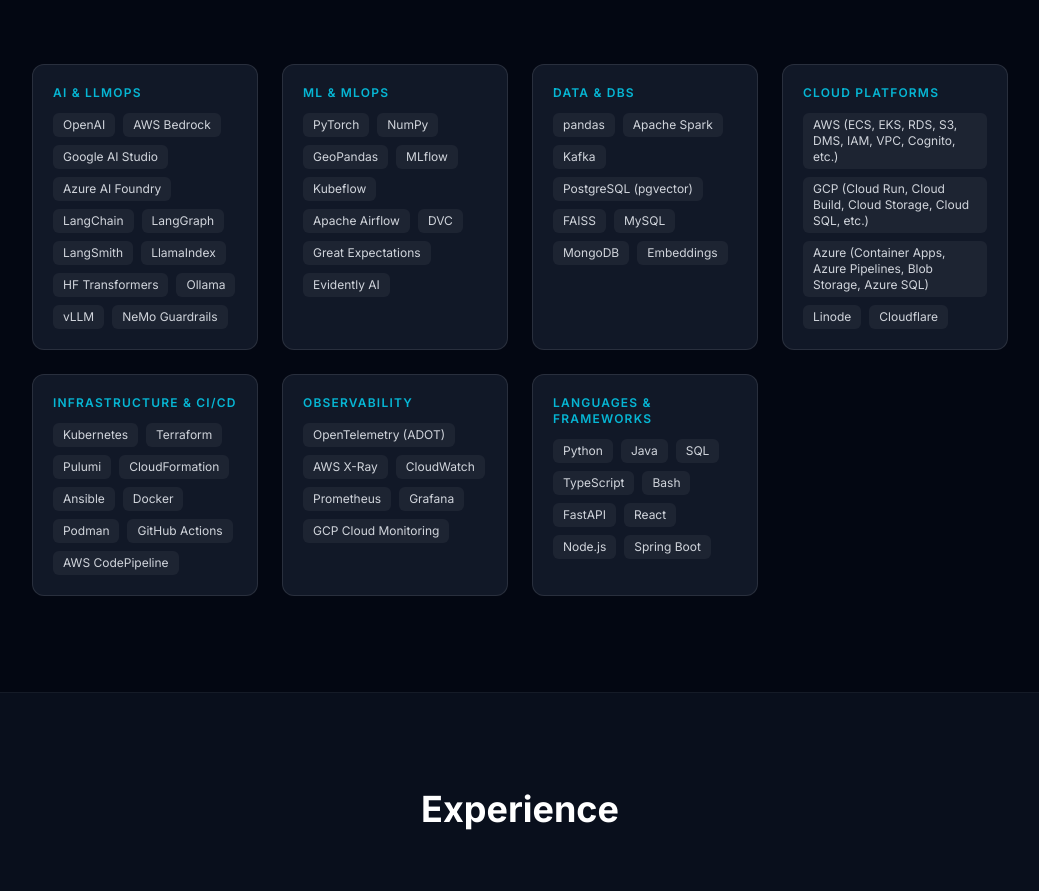
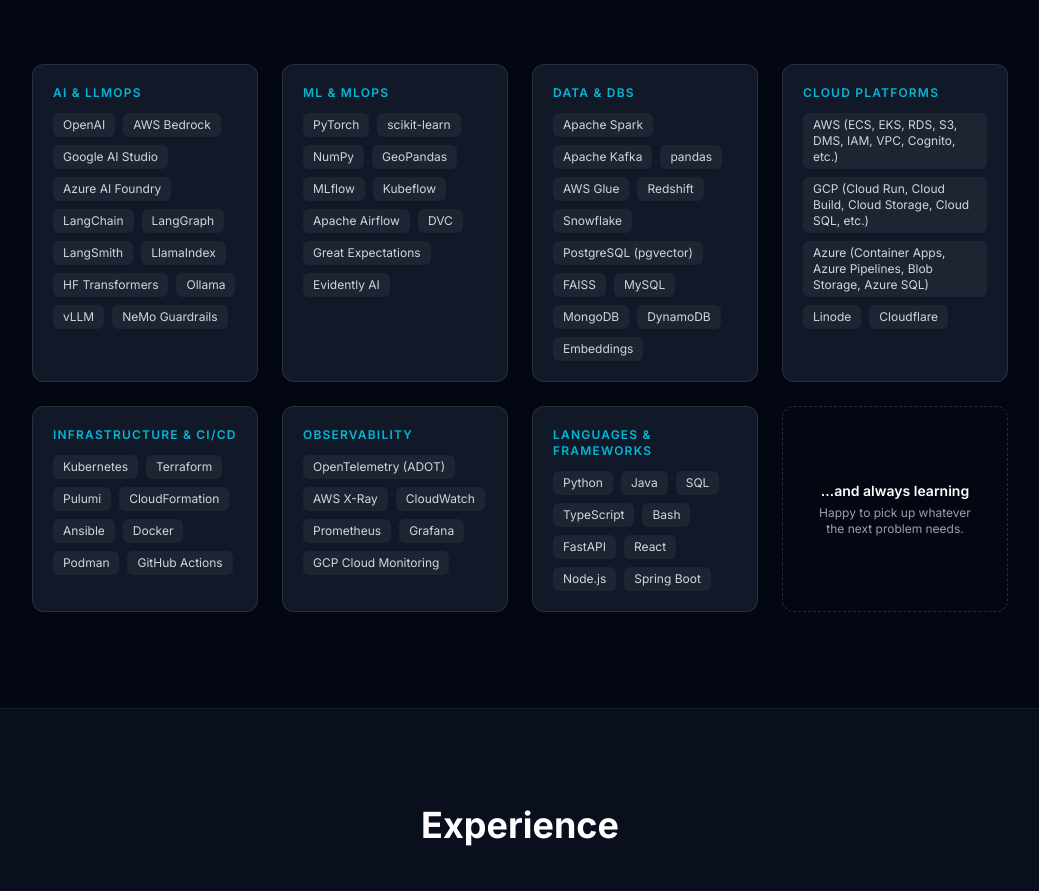
Before and after one commit to MurtazaN/Portfolio, a Next.js app: page / in a window 1280 px wide. Shown: the part 1218-2109 px from the top of the page, without its empty margins (120-1159 px from the left). Built offline with nearby package versions, Linux system fonts and the light colour scheme.

Commit message:
Refresh contact info and skills list
Update the hero email link to use the new address, expand the Skills section with additional ML and data tooling, trim outdated CI/CD entries, and add a closing card that highlights adaptability and continuous learning.

```diff
--- a/src/components/Hero.tsx
+++ b/src/components/Hero.tsx
@@ -56,7 +56,7 @@
             </svg>
           </a>
           <a
-            href="mailto:murtaza.sn786@gmail.com"
+            href="mailto:murtaza.nipplewala@gmail.com"
             className="text-gray-500 transition-colors hover:text-white"
             aria-label="Email"
           >
--- a/src/components/Skills.tsx
+++ b/src/components/Skills.tsx
@@ -10,15 +10,15 @@
   {
     title: "ML & MLOps",
     skills: [
-      "PyTorch", "NumPy", "GeoPandas", "MLflow", "Kubeflow", "Apache Airflow", "DVC",
-      "Great Expectations", "Evidently AI",
+      "PyTorch", "scikit-learn", "NumPy", "GeoPandas", "MLflow", "Kubeflow",
+      "Apache Airflow", "DVC", "Great Expectations", "Evidently AI",
     ],
   },
   {
     title: "Data & DBs",
     skills: [
-      "pandas", "Apache Spark", "Kafka", "PostgreSQL (pgvector)", "FAISS", "MySQL",
-      "MongoDB", "Embeddings",
+      "Apache Spark", "Apache Kafka", "pandas", "AWS Glue", "Redshift", "Snowflake",
+      "PostgreSQL (pgvector)", "FAISS", "MySQL", "MongoDB", "DynamoDB", "Embeddings",
     ],
   },
   {
@@ -34,7 +34,7 @@
     title: "Infrastructure & CI/CD",
     skills: [
       "Kubernetes", "Terraform", "Pulumi", "CloudFormation", "Ansible", "Docker",
-      "Podman", "GitHub Actions", "AWS CodePipeline",
+      "Podman", "GitHub Actions",
     ],
   },
   {
@@ -111,6 +111,12 @@
             </div>
           </div>
         ))}
+        <div className="flex flex-col items-center justify-center rounded-xl border border-dashed border-white/15 p-5 text-center">
+          <p className="text-sm font-semibold text-white">&hellip;and always learning</p>
+          <p className="mt-1 text-xs text-balance text-gray-400">
+            Happy to pick up whatever the next problem needs.
+          </p>
+        </div>
       </div>
     </section>
   );
```
